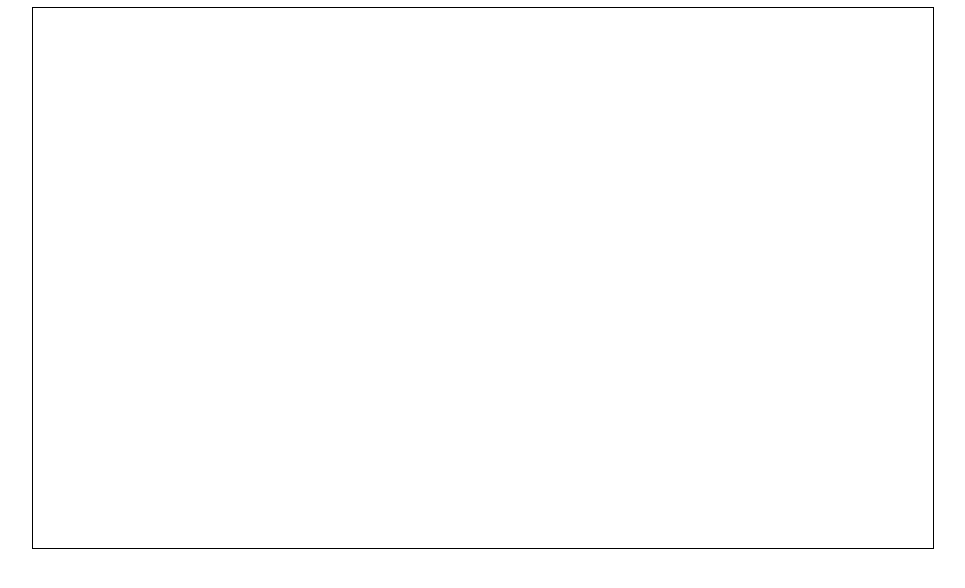
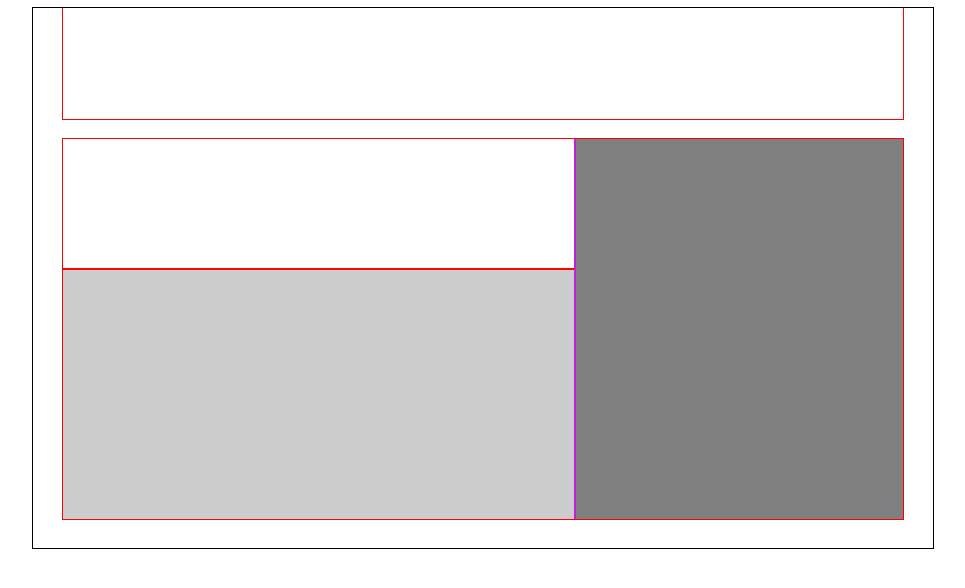
Before and after one commit to chohyuna/studytime, a plain HTML site: page css/news.html in a window 1280 px wide. Shown: the whole page, without its empty margins (157-1122 px from the left). Drawn offline with Linux system fonts and the light colour scheme.

Commit message:
레이아웃

```diff
--- a/css/news.html
+++ b/css/news.html
@@ -6,19 +6,59 @@
   <meta http-equiv="X-UA-Compatible" content="ie=edge">
   <title>Document</title>
   <style>
+   /*틀만들기*/
    .wrapper{
      width:900px;
      margin:auto;
      height:540px;
      outline:1px solid;
-
+   }
+   .headder{
+     height:111px;
+     outline:1px #f00 solid;
+     margin: 0 30px 20px;
+   }
+   .container{
+     margin:0 30px;
+     height: 380px;
+     outline: 1px #f00 solid;
+   }
+   .frist-group{
+     outline: 1px #8041D9 solid;
+     height:100%;
+     width: 512px;
+     float:left;
+        }
+   .second-group{
+     outline: 1px #FF00DD solid;
+     height: 100%;
+    margin-left: 512px;
+     background-color: gray;
+   }
+   .head-line{
+     outline: 1px #f00 solid;
+     height: 130px;
+   }
+   .hot-issus{
+     outline: 1px #f00 solid;
+     height: 250px;
+     background-color: #ccc;
    }
   </style>
 </head>
 <body>
 
 <div class="wrapper">
-
+  <div class="headder">
+   </div>
+  <div class="container">
+    <div class="frist-group">
+        <div class="head-line">  </div>
+        <div class="hot-issus">  </div>
+      </div>
+      <div class="second-group">
+      </div>
+  </div>
 </div>
 
 
```
